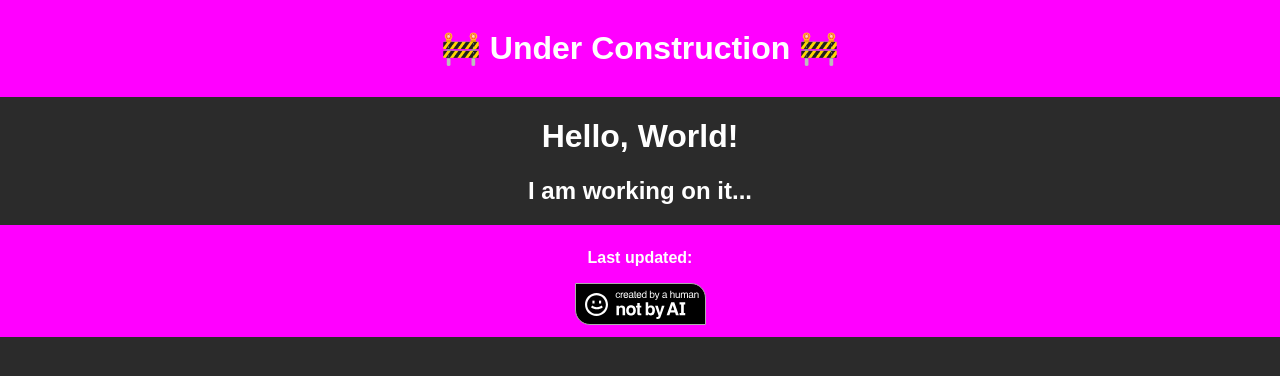
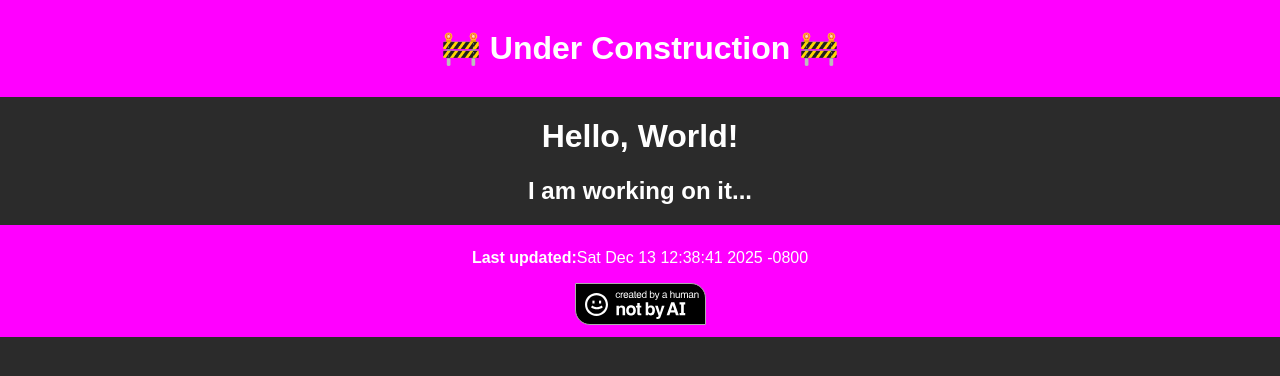
Before and after one commit to promenox/promenox.github.io, a plain HTML site: page index.html in a window 1280 px wide. Drawn offline with Linux system fonts and the light colour scheme.

Commit message:
last update working

```diff
--- a/index.html
+++ b/index.html
@@ -15,7 +15,7 @@
   <h2>I am working on it...</h2>
 
   <footer>
-  <p><b>Last updated:</b><span id="git-last-commit-date"></span></p>
+  <p><b>Last updated:</b><span id="git-last-commit-date">Sat Dec 13 12:38:41 2025 -0800</span></p>
 
   <img src="./assets/by_human.svg" alt="This site was created by a human, not AI.">
   </footer>
```
